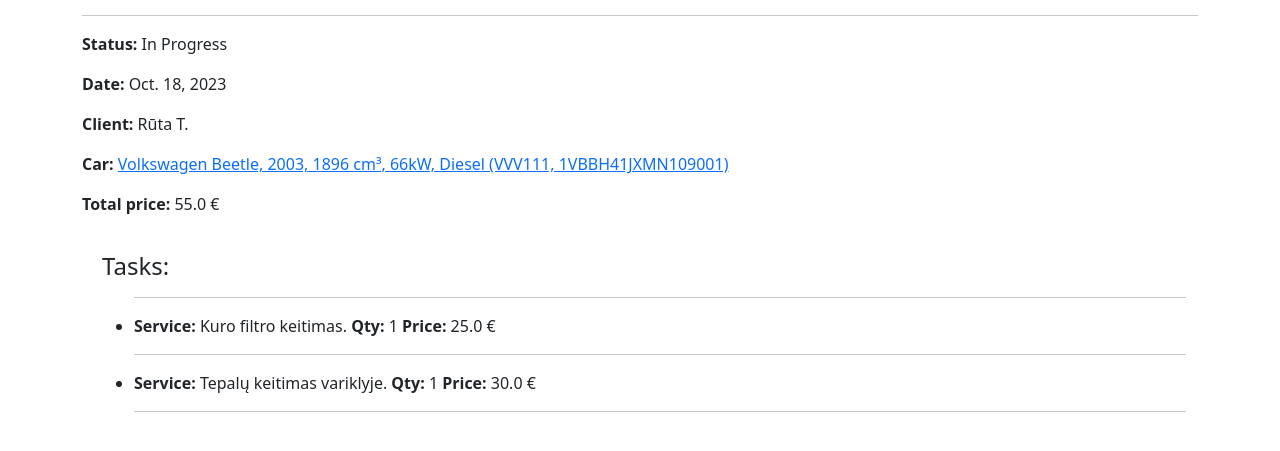
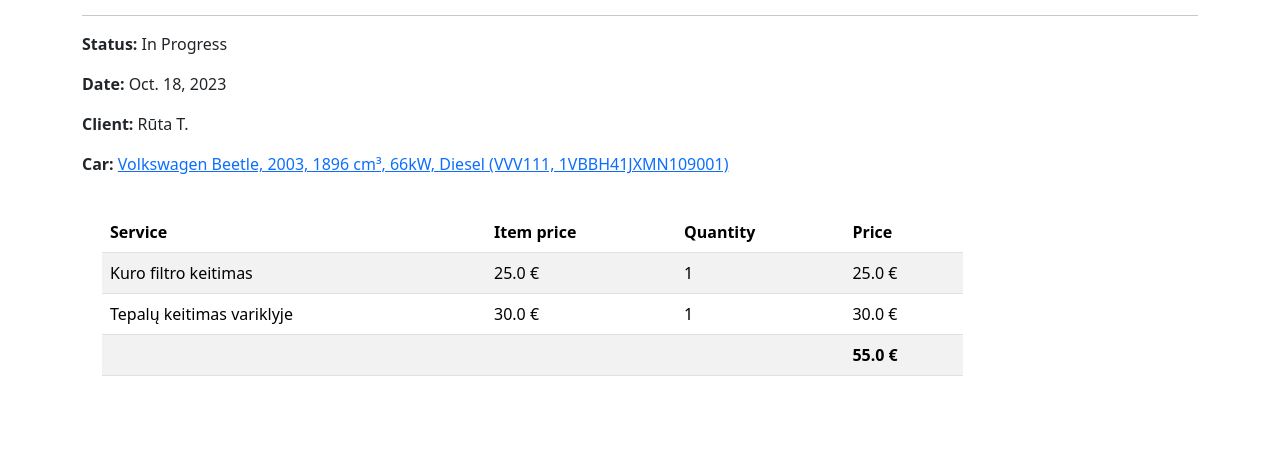
Before and after one commit to 00riddle00/auto-service, a Django app: page /service/orders/1 in a window 1280 px wide. Shown: the part 145-596 px from the top of the page. Run offline with Django 4.2, Linux system fonts and the light colour scheme; data comes from the database, SQL or seed files in the repository.

Commit message:
[Problem P29] Use a more rich formatting for order lines.

```diff
--- a/service/templates/order_details.html
+++ b/service/templates/order_details.html
@@ -10,19 +10,32 @@
 <p><strong>Client: </strong>{{ order.car.client_name }}</p>
 <p><strong>Car: </strong><a href="{% url 'car-details' order.car.id %}">{{ order.car.car_model }}
     ({{ order.car.license_plate_no }}, {{ order.car.vin_code }})</a></p>
-<p><strong>Total price: </strong>{{ order.total_price }} €</p>
-<div class="container" style="padding-top: 20px; padding-left: 20px">
-    <h4>Tasks:</h4>
-    {% if order.lines.all %}
-        <ul>
-            <hr>
+{% if order.lines.all %}
+    <div class="container" style="display: inline-block; padding-top: 20px; padding-left: 20px; width: 80%">
+        <table class="table table-striped">
+            <thead>
+            <tr>
+                <th>Service</th>
+                <th>Item price</th>
+                <th>Quantity</th>
+                <th>Price</th>
+            </tr>
+            </thead>
+            <tbody>
             {% for line in order.lines.all %}
-                <li><strong>Service:</strong> {{ line.service.name }}. <strong>Qty: </strong>{{ line.quantity }}<strong>
-                    Price: </strong>{{ line.price }} €
-                </li>
-                <hr>
+                <tr>
+                    <td>{{ line.service.name }}</td>
+                    <td>{{ line.service.price }} €</td>
+                    <td>{{ line.quantity }}</td>
+                    <td>{{ line.price }} €</td>
+                </tr>
             {% endfor %}
-        </ul>
-    {% endif %}
-</div>
+            <tr>
+                <td colspan="3"></td>
+                <td><strong>{{ order.total_price }} €</strong></td>
+            </tr>
+            </tbody>
+        </table>
+    </div>
+{% endif %}
 {% endblock %}
```
